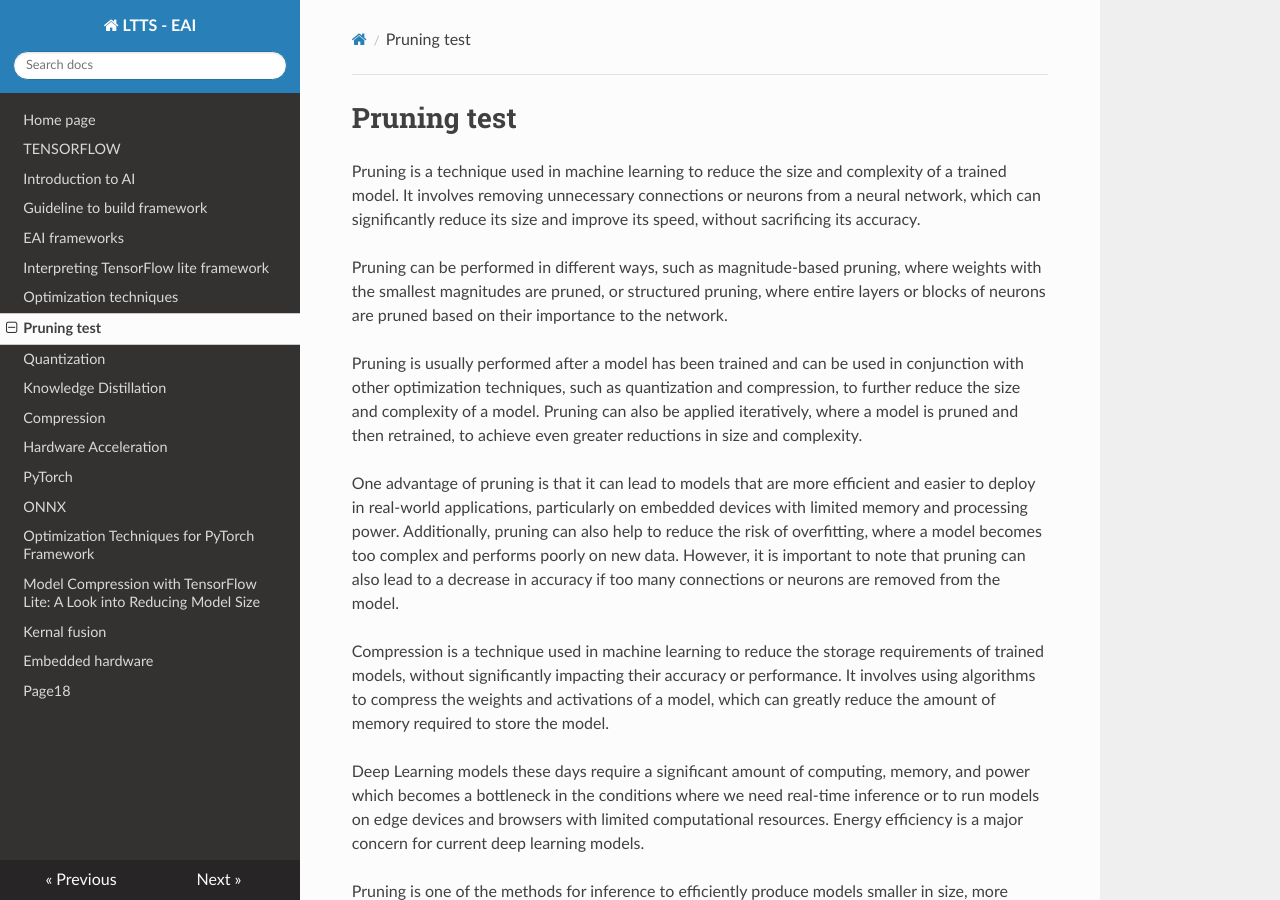
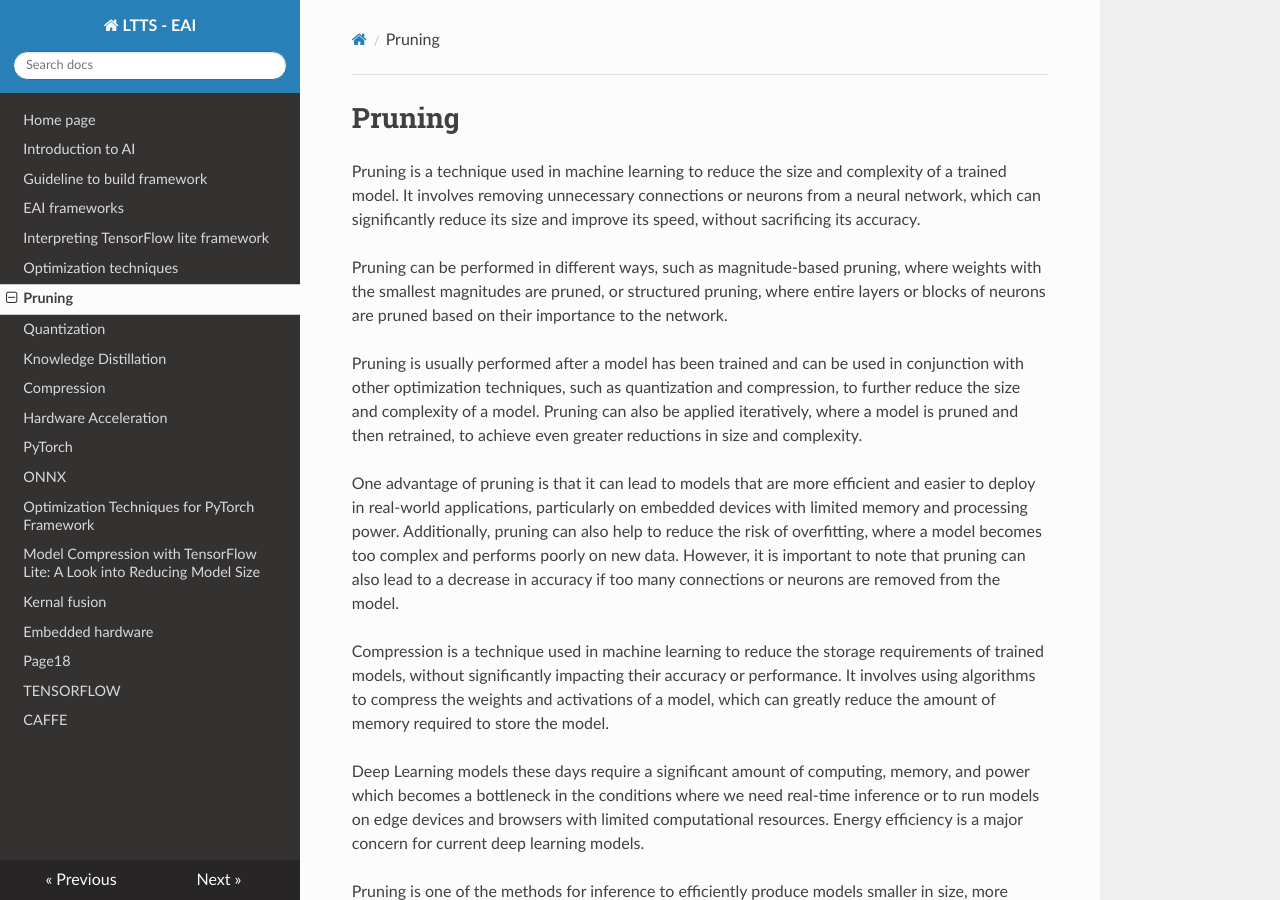
Before and after one commit to ltts-eai/ltts-project, an MkDocs documentation site: the page built from docs/page06.md, in a window 1280 px wide and 900 px high. Built offline with MkDocs 1.6.1, drawn with Linux system fonts in a browser that asks for light colours; nearby versions of some CDN libraries.

Commit message:
clean up

```diff
--- a/docs/page06.md
+++ b/docs/page06.md
@@ -1,4 +1,4 @@
-# Pruning test
+# Pruning
 
 Pruning is a technique used in machine learning to reduce the size and complexity of a trained model. It involves removing unnecessary connections or neurons from a neural network, which can significantly reduce its size and improve its speed, without sacrificing its accuracy.
 
```
Also changed, not shown: docs/page19.md (renamed from docs/TENSORFLOW.md, +1 -1 lines), docs/page20.md (renamed from page20.md).
